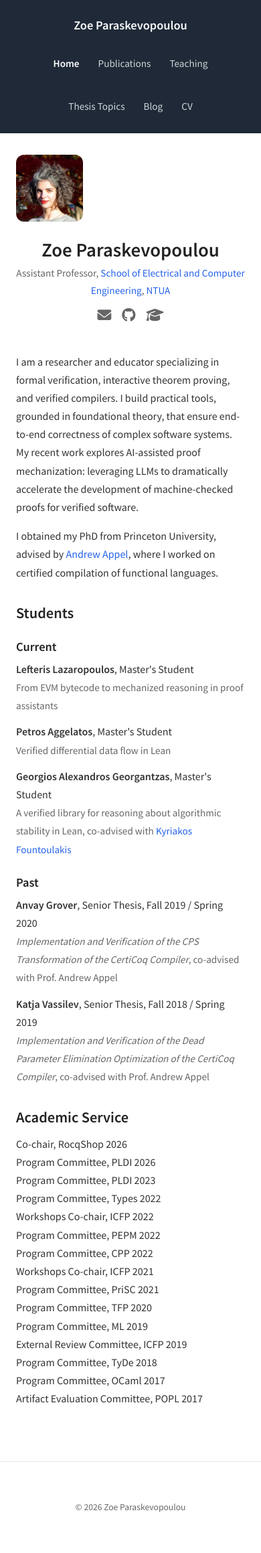
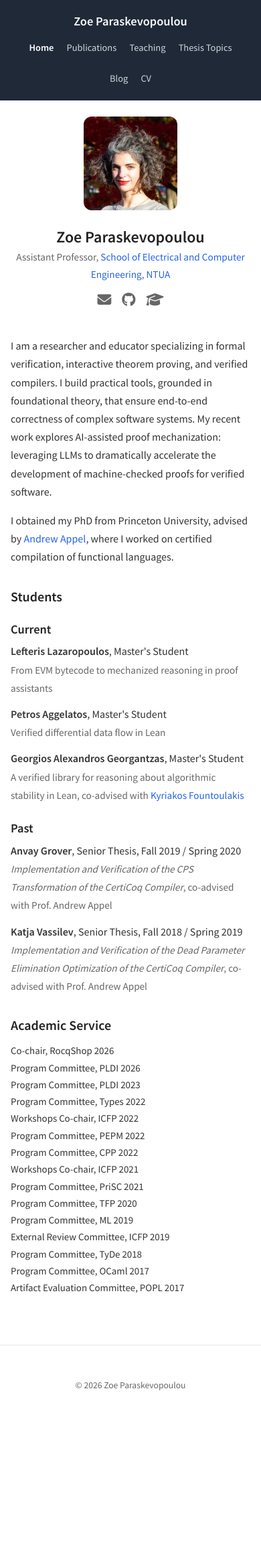
Before and after one commit to zoep/zoep.github.io, a Jekyll site: the page built from index.md, in a window 390 px wide. Shown: the whole page at 67% size. Built offline with Jekyll 4.4.1, drawn with Linux system fonts in a browser that asks for light colours; after the commit the page ends 2128 px from its top, so only the background shows below that.

Commit message:
Improve mobile responsiveness
Better nav layout, photo sizing, typography, and spacing on small screens.

Co-Authored-By: Claude Opus 4.6 <noreply@anthropic.com>

```diff
--- a/_sass/main.scss
+++ b/_sass/main.scss
@@ -245,15 +245,37 @@ code {
 @media (max-width: 640px) {
   .home-header {
     flex-direction: column;
+    align-items: center;
     text-align: center;
 
-    .profile-photo { width: 100px; min-width: 100px; height: 100px; }
+    .profile-photo { width: 140px; min-width: 140px; height: 140px; }
   }
 
   .site-nav {
-    .nav-wrapper { flex-direction: column; padding: 0.5rem 1rem; }
-    .nav-links { flex-wrap: wrap; justify-content: center; }
+    .nav-wrapper {
+      flex-direction: column;
+      padding: 0.5rem 1rem;
+    }
+    .site-title { padding: 0.5rem 0 0.25rem; }
+    .nav-links {
+      flex-wrap: wrap;
+      justify-content: center;
+      gap: 0;
+      a { padding: 0.5rem 0.6rem; font-size: 0.9rem; }
+    }
   }
 
+  .container { padding: 1.5rem 1rem; }
+
+  h1 { font-size: 1.5rem; }
+  h2 { font-size: 1.25rem; }
+
   .contact-links { justify-content: center; }
+
+  .pub-entry, .course-entry, .thesis-entry {
+    .pub-authors, .pub-venue, .pub-links,
+    .course-meta, .thesis-meta { font-size: 0.88rem; }
+  }
+
+  .service-list { font-size: 0.93rem; }
 }
```
